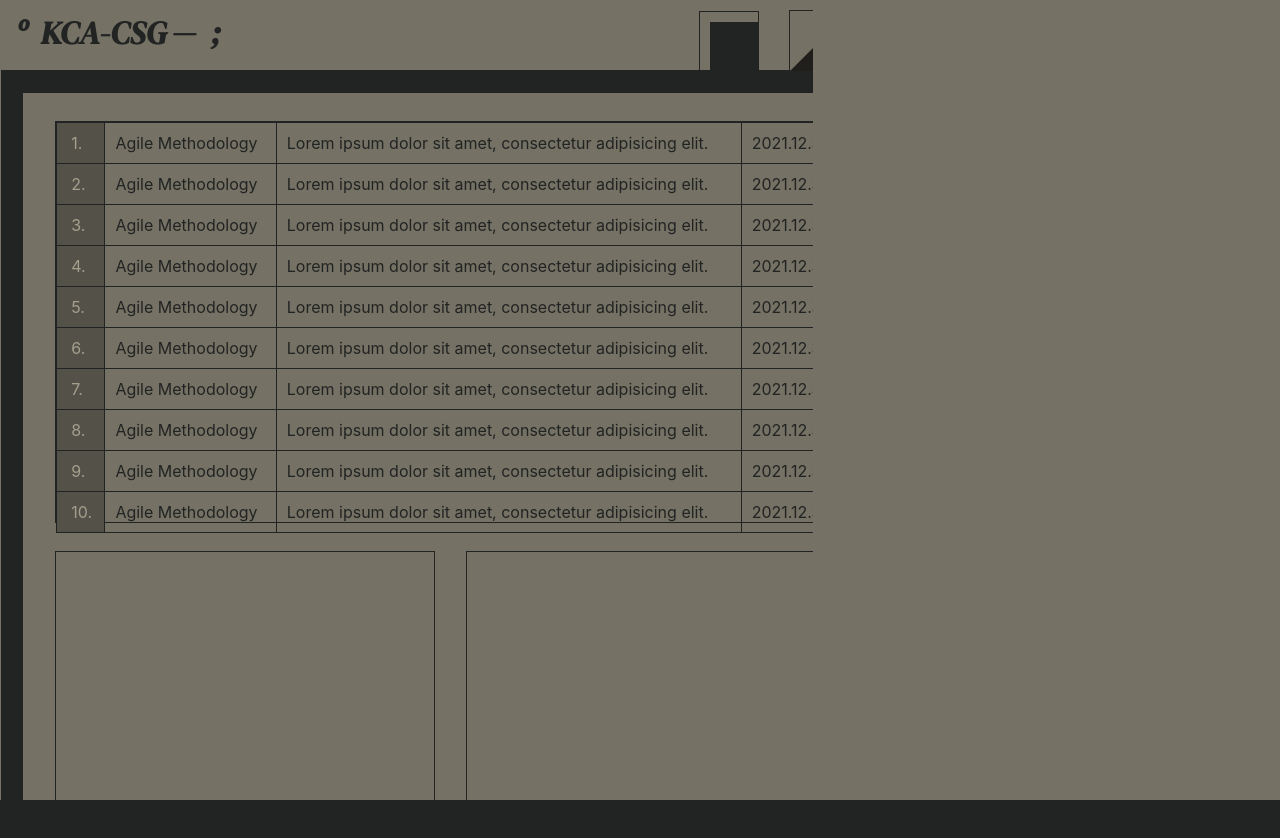
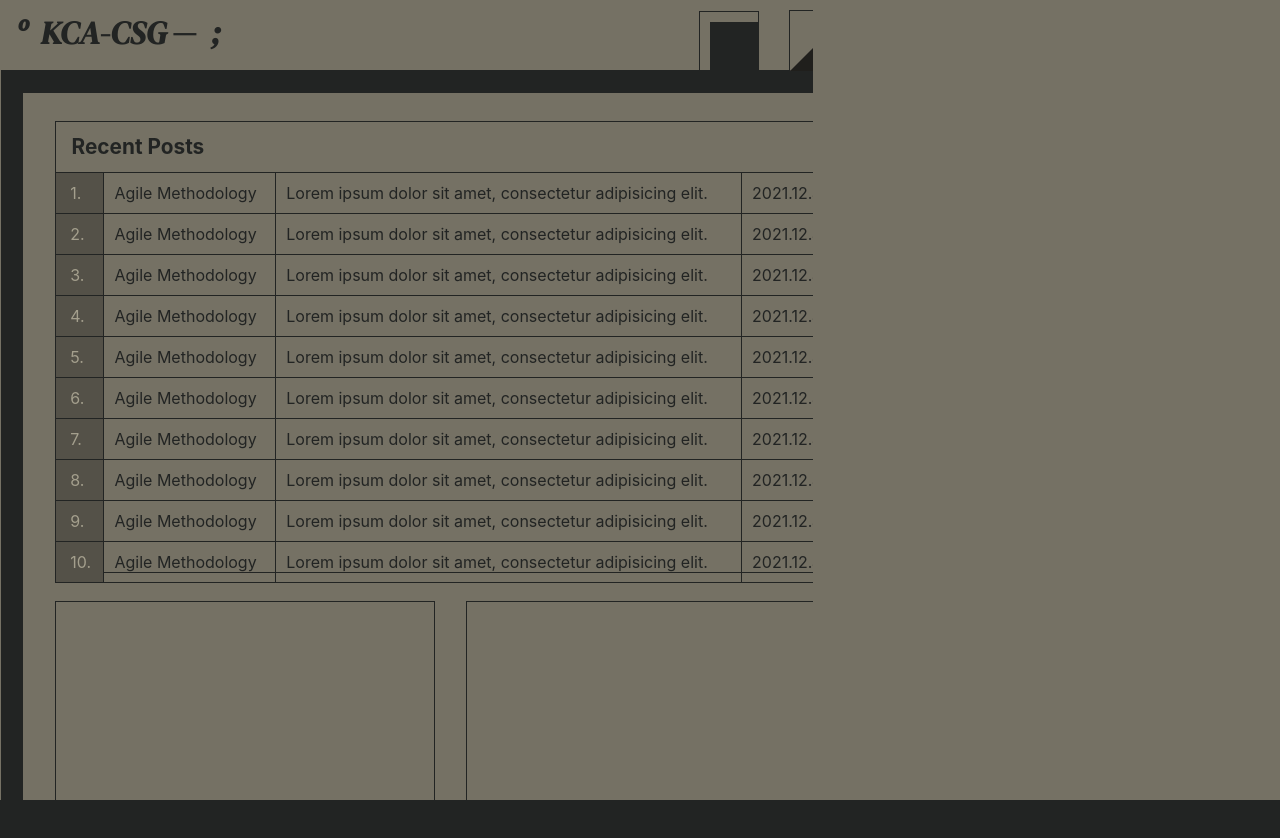
Before and after one commit to codepark-kr/KCA-CSG-API-Server, a React app in the folder src/main/frontend/: page / in a window 1280 px wide. Shown: the top 838 px of the page. Built offline with nearby package versions, Linux system fonts and the light colour scheme; a web font is replaced by a local one.

Commit message:
[STY] Add twinsList title

```diff
--- a/src/main/frontend/src/assets/styles/global.scss
+++ b/src/main/frontend/src/assets/styles/global.scss
@@ -66,13 +66,15 @@ h2 { text-transform: uppercase; }
 .write-dropdown > ul { border: 2px solid teal; margin-left: -20px; }
 .write-dropdown > ul li { line-height: 1.4; font-weight: lighter; }
 
-.recentTwins { width: 980px; height: 402px; position: absolute; top: 120px; border: 1px solid var(--dusty-black); margin-left: calc(50% - 1024px / 2);}
+.recentTwins { width: 980px; height: 452px; position: absolute; top: 120px; border: 1px solid var(--dusty-black); margin-left: calc(50% - 1024px / 2);}
+.twinsTitle { height: 18px; color: var(--dusty-black); font-size: 1.3rem; margin: 12px 15.8px 20px; font-weight: bold; }
+
 .recentTwins table tr td { font-width: lighter; color: var(--dusty-black); border: 1px solid var(--dusty-black); text-align: justify; padding: 10px; }
 .recentTwins table tr td:hover { font-style: italic; background: var(--dusty-darkgray); color: var(--dusty-pearl) !important; }
-.recentTwins table{ border-collapse: collapse; border: 1px solid var(--dusty-black); width: 100%; }
+.recentTwins table{ border-collapse: collapse; border: 1px solid var(--dusty-black); width: calc(100% + 2px); margin-left: -1px; }
 
 .twinsIndex { background: var(--dusty-darkgray); color: var(--dusty-pearl) !important; }
 .wipTwins { background: var(--dusty-darkgray); }
 
-.recentBooks { width: 380px; height: 600px; position: absolute; top: 550px; border: 1px solid var(--dusty-black); margin-left: calc(50% - 1024px / 2); }
-.recentShorties { width: 568px; height: 600px; position: absolute; top: 550px; border: 1px solid var(--dusty-black); margin-left: calc(100% - 1290px / 2); }
+.recentBooks { width: 380px; height: 600px; position: absolute; top: 600px; border: 1px solid var(--dusty-black); margin-left: calc(50% - 1024px / 2); }
+.recentShorties { width: 568px; height: 600px; position: absolute; top: 600px; border: 1px solid var(--dusty-black); margin-left: calc(100% - 1290px / 2); }
--- a/src/main/frontend/src/components/TestComponent.js
+++ b/src/main/frontend/src/components/TestComponent.js
@@ -9,6 +9,7 @@ const TestComponent=()=>{
         <div style={ outermostStyle }>
             <div style={ innerWrapper }>
                 <div className="recentTwins">
+                    <p className="twinsTitle"> Recent Posts </p>
                     <table>
                         <tr>
                             <td className="twinsIndex">&nbsp;1.</td>
```
